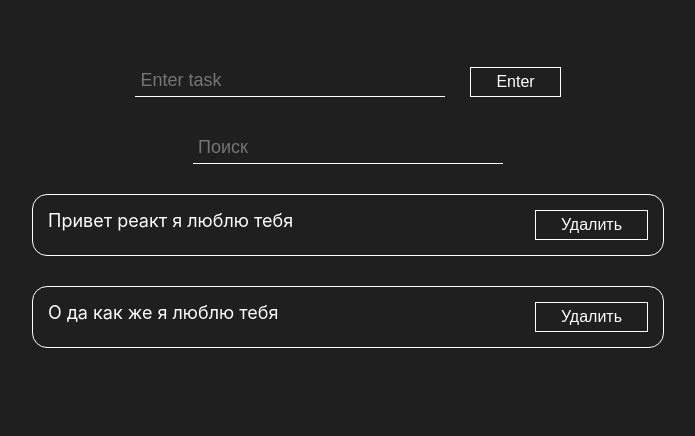
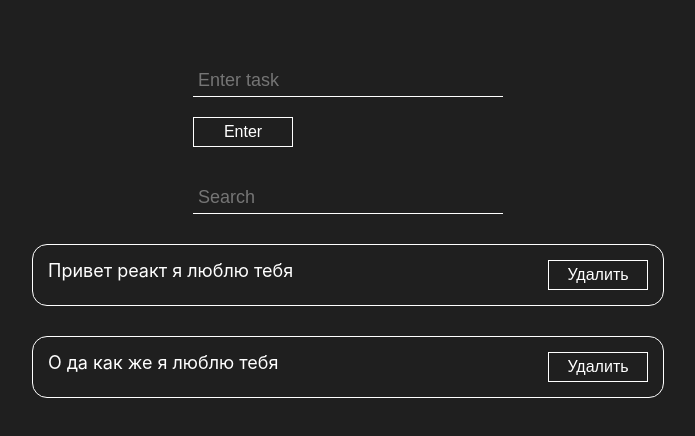
Before and after one commit to belo4ka421/ToDOLIst, a React (Create React App) app: page / in a window 1280 px wide. Shown: the top 436 px of the page, without its empty margins (292-987 px from the left). Built offline with nearby package versions, Linux system fonts and the light colour scheme.

Commit message:
task animation

```diff
--- a/package.json
+++ b/package.json
@@ -9,6 +9,7 @@
     "react": "^18.2.0",
     "react-dom": "^18.2.0",
     "react-scripts": "5.0.1",
+    "react-transition-group": "^4.4.5",
     "web-vitals": "^2.1.4"
   },
   "scripts": {
--- a/src/App.css
+++ b/src/App.css
@@ -1,3 +1,18 @@
 body {
   background-color: #1f1f1f;
 }
+
+.task-enter {
+  opacity: 0;
+}
+.task-enter-active {
+  opacity: 1;
+  transition: opacity 500ms ease-in;
+}
+.task-exit {
+  opacity: 1;
+}
+.task-exit-active {
+  opacity: 0;
+  transition: opacity 500ms ease-in;
+}
--- a/src/components/ToDoForm.js
+++ b/src/components/ToDoForm.js
@@ -20,6 +20,7 @@ export default function ToDoForm({ create }) {
   }
   return (
     <form className="form-content">
+      <div className="content-block">
         <MyInput
           autoFocus
           value={taskText}
@@ -27,8 +28,9 @@ export default function ToDoForm({ create }) {
           placeholder="Enter task"
           className="form-input"
         ></MyInput>
-      <div>
+        <div className="form-btn">
           <MyButton onClick={addTask}>Enter</MyButton>
+        </div>
       </div>
     </form>
   );
--- a/src/components/ToDoItem.js
+++ b/src/components/ToDoItem.js
@@ -6,7 +6,7 @@ export default function ToDoItem({ task, deleteTask }) {
     <div className="wrapper">
       <div className="item-content">
         <div className="item-task">{task.text}</div>
-        <div>
+        <div className="item-btn">
           <MyButton onClick={() => deleteTask(task)} className="item-delete">
             Удалить
           </MyButton>
--- a/src/components/ToDoList.js
+++ b/src/components/ToDoList.js
@@ -1,15 +1,20 @@
 import React from "react";
 import ToDoItem from "./ToDoItem";
 import "./styles/ToDoList.css";
+import { TransitionGroup, CSSTransition } from "react-transition-group";
 export default function ToDoList({ tasks, deleteTask }) {
   if (tasks.length === 0) {
     return <div className="empty-list">Список пуст</div>;
   }
   return (
     <div>
-      {tasks.map((task) => (
-        <ToDoItem deleteTask={deleteTask} key={task.id} task={task} />
-      ))}
+      <TransitionGroup>
+        {tasks.map((task) => (
+          <CSSTransition key={task.id} timeout={500} classNames="task">
+            <ToDoItem deleteTask={deleteTask} key={task.id} task={task} />
+          </CSSTransition>
+        ))}
+      </TransitionGroup>
     </div>
   );
 }
--- a/src/components/ToDoSearch.js
+++ b/src/components/ToDoSearch.js
@@ -1,11 +1,11 @@
 import React from "react";
+import "./styles/ToDoSearch.css";
 import MyInput from "./UI/input/MyInput";
-import "./styles/ToDoSearch.css";
 export default function ToDoSearch({ search, setSearch }) {
   return (
     <div className="input-block">
       <MyInput
-        placeholder={"Поиск"}
+        placeholder={"Search"}
         value={search.query}
         onChange={(event) =>
           setSearch({ ...search, query: event.target.value })
--- a/src/components/UI/button/MyButton.module.css
+++ b/src/components/UI/button/MyButton.module.css
@@ -1,12 +1,13 @@
 .myButton {
-  padding: 5px 25px;
-  margin-left: 25px;
+  padding: 5px 0px;
+
   font-size: 16px;
   border: 0;
   background-color: #1f1f1f;
   color: #fff;
   border: 1px solid #fff;
   cursor: pointer;
+  width: 100px;
 }
 
 .myButton:hover {
--- a/src/components/styles/ToDoForm.css
+++ b/src/components/styles/ToDoForm.css
@@ -7,18 +7,6 @@
   margin-bottom: 20px;
 }
 
-/* .form-input {
-  width: 300px;
-  border: 0;
-  background-color: #1f1f1f;
-  color: #fff;
-  border-bottom: 1px solid #fff;
-  outline: none;
-  font-size: 18px;
-  padding: 5px;
-} */
-
-.form-btn:hover {
-  background-color: #fff;
-  color: #1f1f1f;
+.form-btn {
+  margin-top: 20px;
 }
--- a/src/components/styles/ToDoItem.css
+++ b/src/components/styles/ToDoItem.css
@@ -17,13 +17,6 @@
   font-size: 18px;
   color: #fff;
 }
-.item-delete {
-  padding: 5px 25px;
-  margin-left: 25px;
-  font-size: 16px;
-  border: 0;
-  background-color: #1f1f1f;
-  color: #fff;
-  border: 1px solid #fff;
-  cursor: pointer;
+.item-btn {
+  margin-left: 20px;
 }
```
Also changed, not shown: 1 other file (tests, documents, lock files or other folders). Lines whose indentation alone changed are shown as unchanged.
